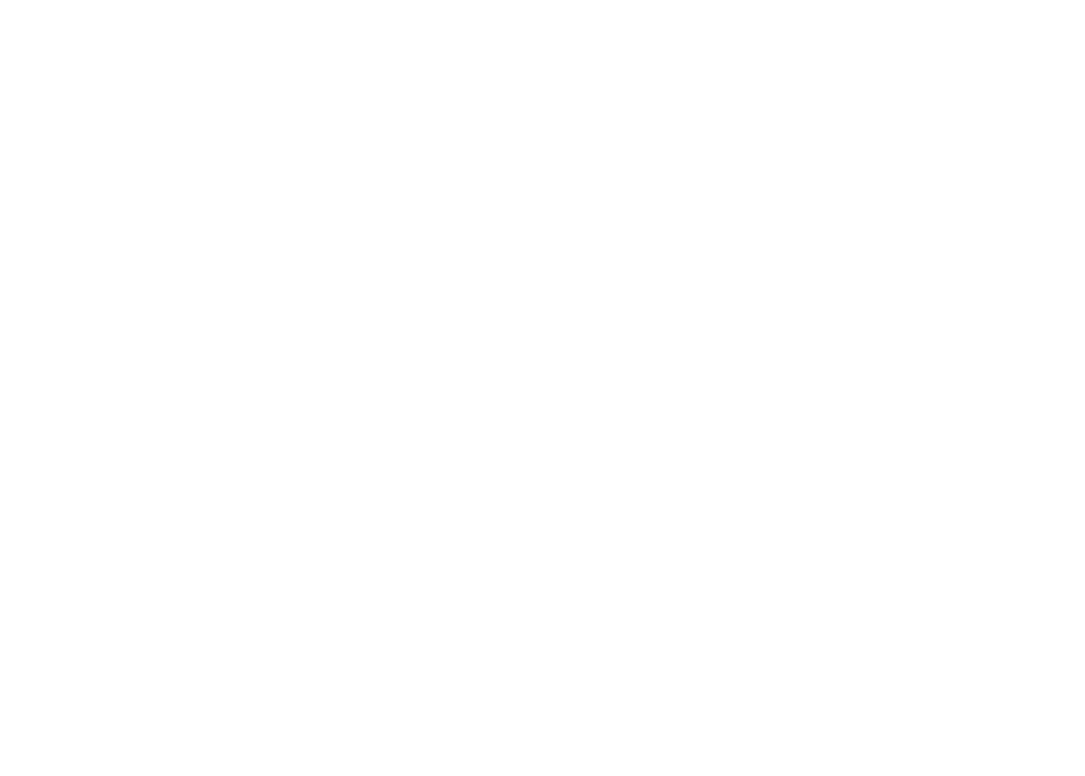
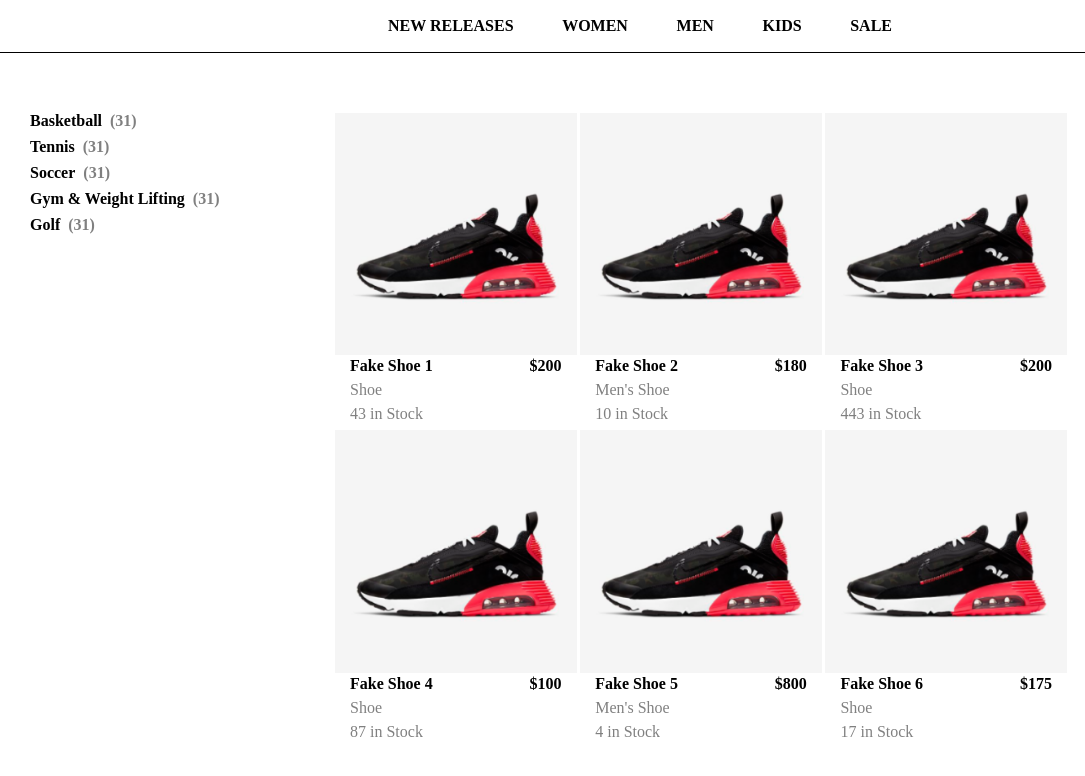
Before and after one commit to emilhajizade42/pyp-day-01, a plain HTML site: page page-3/index.html in a window 1280 px wide. Shown: the whole page, without its empty margins (0-1085 px from the left). Drawn offline with Linux system fonts and the light colour scheme.

Commit message:
task-3 added

```diff
--- /dev/null
+++ b/page-1/reset.css
@@ -0,0 +1,44 @@
+
+html, body, div, span, applet, object, iframe,
+h1, h2, h3, h4, h5, h6, p, blockquote, pre,
+a, abbr, acronym, address, big, cite, code,
+del, dfn, em, img, ins, kbd, q, s, samp,
+small, strike, strong, sub, sup, tt, var,
+b, u, i, center,
+dl, dt, dd, ol, ul, li,
+fieldset, form, label, legend,
+table, caption, tbody, tfoot, thead, tr, th, td,
+article, aside, canvas, details, embed,
+figure, figcaption, footer, header, hgroup,
+menu, nav, output, ruby, section, summary,
+time, mark, audio, video {
+	margin: 0;
+	padding: 0;
+	border: 0;
+	font-size: 100%;
+	font: inherit;
+	vertical-align: baseline;
+}
+/* HTML5 display-role reset for older browsers */
+article, aside, details, figcaption, figure,
+footer, header, hgroup, menu, nav, section {
+	display: block;
+}
+body {
+	line-height: 1;
+}
+ol, ul {
+	list-style: none;
+}
+blockquote, q {
+	quotes: none;
+}
+blockquote:before, blockquote:after,
+q:before, q:after {
+	content: '';
+	content: none;
+}
+table {
+	border-collapse: collapse;
+	border-spacing: 0;
+}
--- /dev/null
+++ b/page-2/reset.css
@@ -0,0 +1,44 @@
+
+html, body, div, span, applet, object, iframe,
+h1, h2, h3, h4, h5, h6, p, blockquote, pre,
+a, abbr, acronym, address, big, cite, code,
+del, dfn, em, img, ins, kbd, q, s, samp,
+small, strike, strong, sub, sup, tt, var,
+b, u, i, center,
+dl, dt, dd, ol, ul, li,
+fieldset, form, label, legend,
+table, caption, tbody, tfoot, thead, tr, th, td,
+article, aside, canvas, details, embed,
+figure, figcaption, footer, header, hgroup,
+menu, nav, output, ruby, section, summary,
+time, mark, audio, video {
+	margin: 0;
+	padding: 0;
+	border: 0;
+	font-size: 100%;
+	font: inherit;
+	vertical-align: baseline;
+}
+/* HTML5 display-role reset for older browsers */
+article, aside, details, figcaption, figure,
+footer, header, hgroup, menu, nav, section {
+	display: block;
+}
+body {
+	line-height: 1;
+}
+ol, ul {
+	list-style: none;
+}
+blockquote, q {
+	quotes: none;
+}
+blockquote:before, blockquote:after,
+q:before, q:after {
+	content: '';
+	content: none;
+}
+table {
+	border-collapse: collapse;
+	border-spacing: 0;
+}
--- a/page-2/style.css
+++ b/page-2/style.css
@@ -1,48 +1,66 @@
-*{
+* {
     box-sizing: border-box;
 }
-.container{
+
+.container {
     width: 80%;
     margin: 0 auto;
 }
-header>div{
+
+header>div {
     text-align: center;
     background-color: rgb(177, 174, 174);
     padding: 30px 20px;
 }
-header h1{
+
+header h1 {
     font-size: 38px;
     font-weight: bold;
+    margin-bottom: 16px;
 }
-header p{
+
+header p {
     font-size: 22px;
     font-weight: bold;
 }
-nav{
+
+nav {
     display: flex;
     justify-content: center;
     align-items: center;
 }
-nav>ul{
+
+nav>ul {
     display: flex;
     justify-content: space-around;
+    align-items: center;
+    height: 34px;
     width: 80%;
     list-style: none;
     font-size: 15px;
 }
-section{
+
+section {
     border: 1px solid black;
     margin-bottom: 20px;
-    padding: 15px 20px;
+    padding: 15px 30px;
 }
-section >h2{
-    font-size: 16px;
+
+section>h2 {
+    font-weight: bold;
+    font-size: 20px;
 }
-section >h4{
-    font-size: 14px;
+
+section>h4 {
+    font-weight: bold;
+    font-size: 18px;
     margin: 14px 0;
 }
-section li{
-    font-size: 12px;
-    font-weight: bold;
+section ul {
+    list-style: disc;
+
 }
+section li {
+    font-size: 16px;
+
+}
--- a/page-3/index.html
+++ b/page-3/index.html
@@ -1,13 +1,89 @@
 <!DOCTYPE html>
 <html lang="en">
-<head>
-    <meta charset="UTF-8">
-    <meta http-equiv="X-UA-Compatible" content="IE=edge">
-    <meta name="viewport" content="width=device-width, initial-scale=1.0">
-    <link rel="stylesheet" href="style.css">
+  <head>
+    <meta charset="UTF-8" />
+    <meta http-equiv="X-UA-Compatible" content="IE=edge" />
+    <meta name="viewport" content="width=device-width, initial-scale=1.0" />
+    <link rel="stylesheet" href="reset.css">
+    <link rel="stylesheet" href="style.css" />
     <title>Page-3</title>
-</head>
-<body>
-
-</body>
+  </head>
+  <body>
+    <nav>
+      <ul>
+        <li>NEW RELEASES</li>
+        <li>WOMEN</li>
+        <li>MEN</li>
+        <li>KIDS</li>
+        <li>SALE</li>
+      </ul>
+    </nav>
+    <main>
+      <div class="categorys_box">
+        <ul>
+          <li>Basketball<span>(31)</span></li>
+          <li>Tennis<span>(31)</span></li>
+          <li>Soccer<span>(31)</span></li>
+          <li>Gym & Weight Lifting<span>(31)</span></li>
+          <li>Golf<span>(31)</span></li>
+        </ul>
+      </div>
+      <div class="cards_box">
+        <div class="card">
+          <img class="card_img" src="./foto.png" alt="shoes" />
+          <div class="card_header">
+            <div>Fake Shoe 1</div>
+            <div>$200</div>
+          </div>
+          <div class="card_category">Shoe</div>
+          <div class="card_stock">43 in Stock</div>
+        </div>
+        <div class="card">
+          <img class="card_img" src="./foto.png" alt="shoes" />
+          <div class="card_header">
+            <div>Fake Shoe 2</div>
+            <div>$180</div>
+          </div>
+          <div class="card_category">Men's Shoe</div>
+          <div class="card_stock">10 in Stock</div>
+        </div>
+        <div class="card">
+          <img class="card_img" src="./foto.png" alt="shoes" />
+          <div class="card_header">
+            <div>Fake Shoe 3</div>
+            <div>$200</div>
+          </div>
+          <div class="card_category">Shoe</div>
+          <div class="card_stock">443 in Stock</div>
+        </div>
+        <div class="card">
+          <img class="card_img" src="./foto.png" alt="shoes" />
+          <div class="card_header">
+            <div>Fake Shoe 4</div>
+            <div>$100</div>
+          </div>
+          <div class="card_category">Shoe</div>
+          <div class="card_stock">87 in Stock</div>
+        </div>
+        <div class="card">
+          <img class="card_img" src="./foto.png" alt="shoes" />
+          <div class="card_header">
+            <div>Fake Shoe 5</div>
+            <div>$800</div>
+          </div>
+          <div class="card_category">Men's Shoe</div>
+          <div class="card_stock">4 in Stock</div>
+        </div>
+        <div class="card">
+          <img class="card_img" src="./foto.png" alt="shoes" />
+          <div class="card_header">
+            <div>Fake Shoe 6</div>
+            <div>$175</div>
+          </div>
+          <div class="card_category">Shoe</div>
+          <div class="card_stock">17 in Stock</div>
+        </div>
+      </div>
+    </main>
+  </body>
 </html>
--- /dev/null
+++ b/page-3/reset.css
@@ -0,0 +1,44 @@
+
+html, body, div, span, applet, object, iframe,
+h1, h2, h3, h4, h5, h6, p, blockquote, pre,
+a, abbr, acronym, address, big, cite, code,
+del, dfn, em, img, ins, kbd, q, s, samp,
+small, strike, strong, sub, sup, tt, var,
+b, u, i, center,
+dl, dt, dd, ol, ul, li,
+fieldset, form, label, legend,
+table, caption, tbody, tfoot, thead, tr, th, td,
+article, aside, canvas, details, embed,
+figure, figcaption, footer, header, hgroup,
+menu, nav, output, ruby, section, summary,
+time, mark, audio, video {
+	margin: 0;
+	padding: 0;
+	border: 0;
+	font-size: 100%;
+	font: inherit;
+	vertical-align: baseline;
+}
+/* HTML5 display-role reset for older browsers */
+article, aside, details, figcaption, figure,
+footer, header, hgroup, menu, nav, section {
+	display: block;
+}
+body {
+	line-height: 1;
+}
+ol, ul {
+	list-style: none;
+}
+blockquote, q {
+	quotes: none;
+}
+blockquote:before, blockquote:after,
+q:before, q:after {
+	content: '';
+	content: none;
+}
+table {
+	border-collapse: collapse;
+	border-spacing: 0;
+}
--- a/page-3/style.css
+++ b/page-3/style.css
@@ -0,0 +1,80 @@
+* {
+    margin: 0;
+    padding: 0;
+    list-style: none;
+}
+
+nav {
+    height: 32px;
+    border-bottom: 1px solid black;
+    padding: 10px;
+    display: flex;
+    justify-content: center;
+    margin-bottom: 60px;
+}
+
+nav>ul {
+    width: 40%;
+    display: flex;
+    justify-content: space-between;
+    align-items: center;
+    height: 100%;
+    font-weight: bold;
+}
+
+main {
+    display: flex;
+    padding: 0 30px;
+}
+
+.categorys_box {
+    width: 25%;
+    font-weight: bold;
+}
+
+.categorys_box li {
+    margin-bottom: 10px;
+}
+
+.categorys_box span {
+    color: gray;
+    margin-left: 8px;
+}
+
+.cards_box {
+    width: 60%;
+    display: flex;
+    justify-content: space-between;
+    align-items: flex-start;
+    flex-wrap: wrap;
+}
+
+.card {
+    width: 33%;
+}
+
+.card_img {
+    width: 100%;
+}
+
+.card_header {
+    display: flex;
+    justify-content: space-between;
+    align-items: center;
+    font-weight: bold;
+    padding: 0 15px;
+    padding-bottom: 8px;
+}
+
+.card_category {
+    padding: 0 15px;
+    padding-bottom: 8px;
+    color: gray;
+
+}
+
+.card_stock {
+    color: gray;
+    padding: 0 15px;
+    padding-bottom: 8px;
+}
```
Also changed, not shown: page-1/index.html (+5 -4 lines), page-2/index.html (+9 -5 lines), page-3/foto.png (added).
